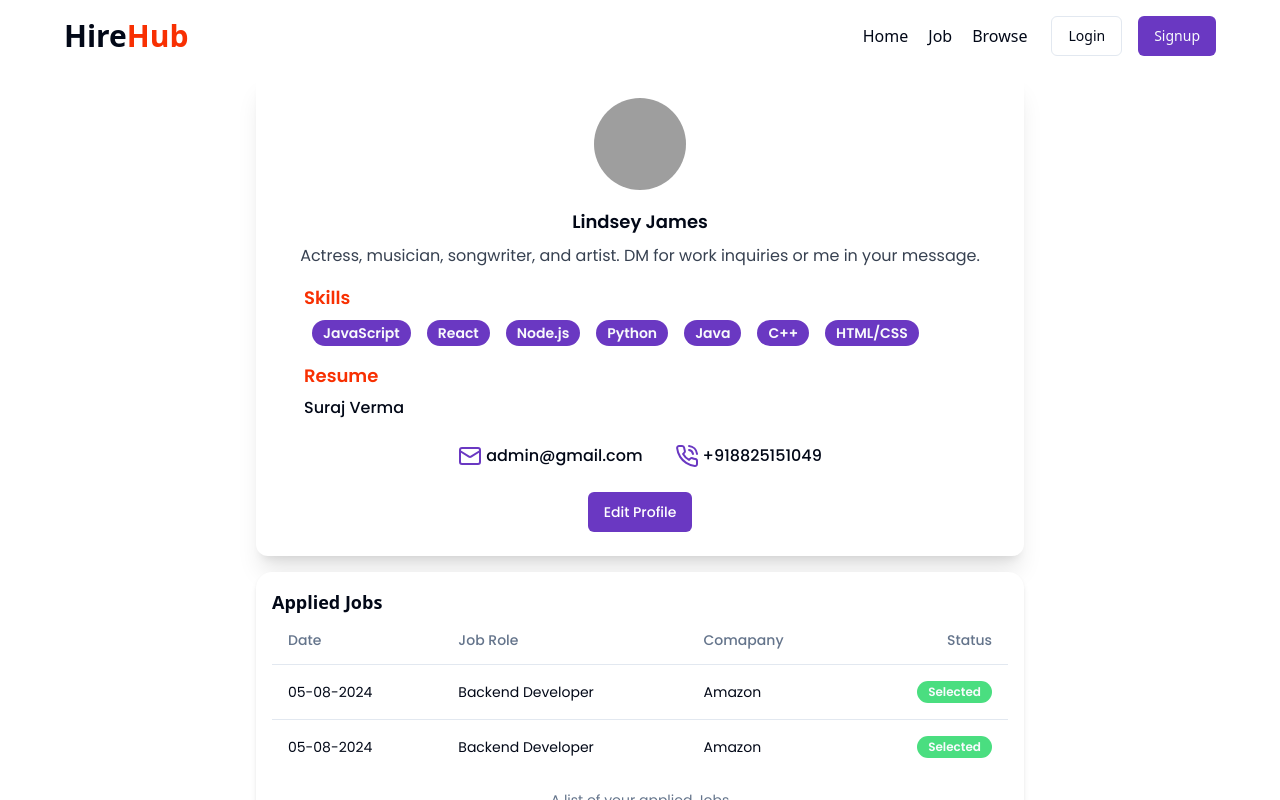
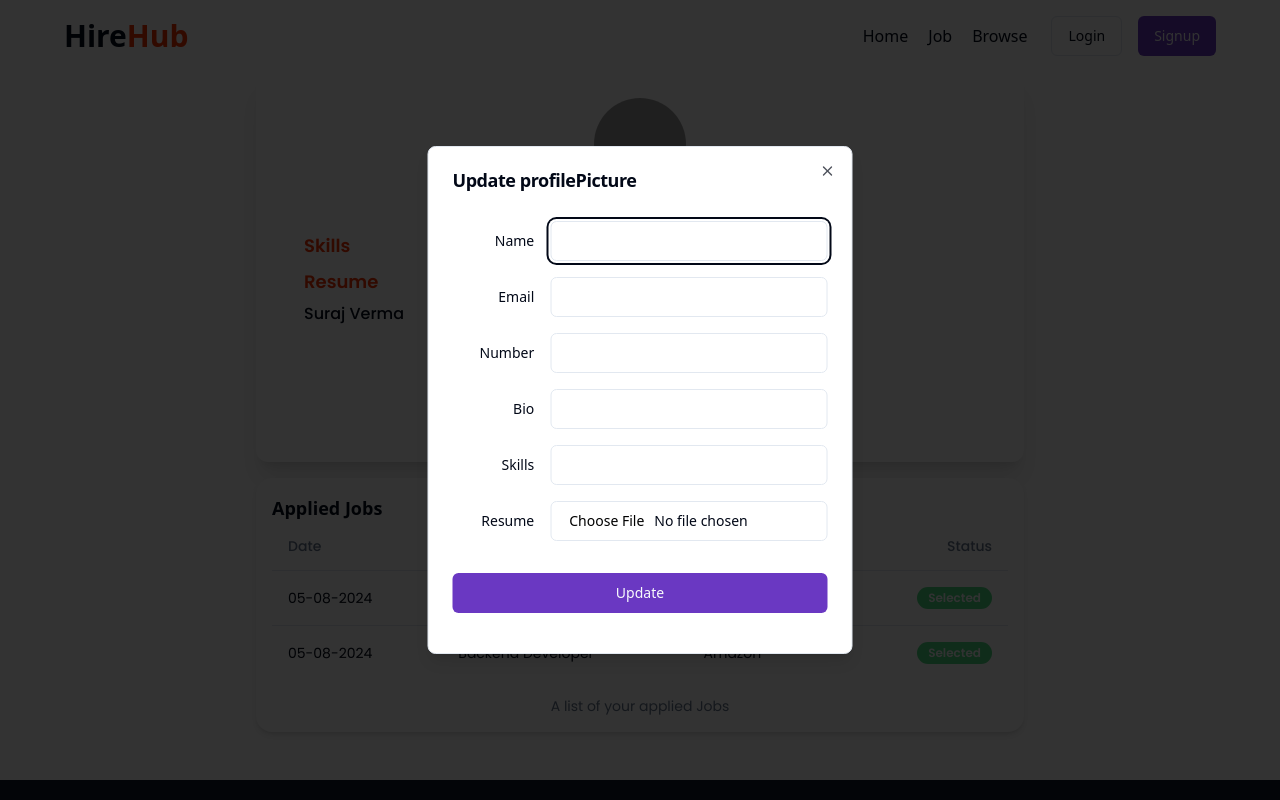
Before and after one commit to Himanshu8825/Job-Portal, a React (Vite) app in the folder frontend/: page /profile in a window 1280 px wide. Both pictures are taken after a click on the button "Edit Profile". Shown: the top 800 px of the page. Built offline with nearby package versions, Linux system fonts and the light colour scheme; grey boxes are pictures that could not be loaded.

Commit message:
Integration Part 1

```diff
--- a/frontend/package.json
+++ b/frontend/package.json
@@ -11,6 +11,7 @@
   },
   "dependencies": {
     "@radix-ui/react-avatar": "^1.1.0",
+    "@radix-ui/react-dialog": "^1.1.1",
     "@radix-ui/react-label": "^2.1.0",
     "@radix-ui/react-popover": "^1.1.1",
     "@radix-ui/react-radio-group": "^1.2.0",
--- a/frontend/src/Index.js
+++ b/frontend/src/Index.js
@@ -14,6 +14,7 @@
 import Browse from './pages/Browse';
 import DetailsPage from './pages/DetailsPage';
 import Jobs from './pages/Jobs';
+import UpdateProfileDilouge from './components/UpdateProfileDilouge';
 
 export {
   AppliedJobs,
@@ -32,4 +33,5 @@
   Navbar,
   Profile,
   Signup,
+  UpdateProfileDilouge,
 };
--- a/frontend/src/components/Profile/Profile.jsx
+++ b/frontend/src/components/Profile/Profile.jsx
@@ -1,22 +1,20 @@
-import { AppliedJobs } from '@/Index';
+import { AppliedJobs, UpdateProfileDilouge } from '@/Index';
 import { Mail, PhoneCall } from 'lucide-react';
+import { useState } from 'react';
+import { useSelector } from 'react-redux';
 import { Avatar, AvatarImage } from '../ui/avatar';
 import { Badge } from '../ui/badge';
 import { Button } from '../ui/button';
 import { Label } from '../ui/label';
 
 const Profile = () => {
-  const skills = [
-    'JavaScript',
-    'React',
-    'Node.js',
-    'Python',
-    'Java',
-    'C++',
-    'HTML/CSS',
-  ];
+  const isResume = true;
+  const [open, setOpen] = useState(false);
+  const { user } = useSelector((state) => state.auth);
 
-  const isResume = true;
+  const toggle = () => {
+    setOpen((prev) => !prev);
+  };
 
   return (
     <div>
@@ -26,17 +24,14 @@
             <AvatarImage src="https://github.com/shadcn.png" alt="Profile" />
           </Avatar>
 
-          <h2 className="text-lg font-semibold mt-4">Lindsey James</h2>
+          <h2 className="text-lg font-semibold mt-4">{user?.fullName}</h2>
 
-          <p className="text-center text-gray-700 mt-2">
-            Actress, musician, songwriter, and artist. DM for work inquiries or{' '}
-            me in your message.
-          </p>
+          <p className="text-center text-gray-700 mt-2">{user?.profile?.bio}</p>
 
-          <div className='w-full max-w-2xl'>
+          <div className="w-full max-w-2xl">
             <h1 className=" mt-4 text-lg font-bold text-[#F83002] ">Skills</h1>
-            {skills.length !== 0
-              ? skills.map((skill, index) => (
+            {user?.profile?.skills.length !== 0
+              ? user?.profile?.skills.map((skill, index) => (
                   <Badge
                     key={index}
                     className="text-sm m-2 bg-[#6A38C2] hover:bg-[#5b30a6] "
@@ -66,16 +61,19 @@
           <div className="flex items-center gap-8 mt-6">
             <div className="flex justify-center items-center gap-1">
               <Mail className="text-[#6A38C2]" />
-              <span className="font-medium"> admin@gmail.com </span>
+              <span className="font-medium"> {user?.email} </span>
             </div>
             <div className="flex justify-center items-center gap-1">
               <PhoneCall className="text-[#6A38C2]" />
-              <span className=" font-medium ">+918825151049</span>
+              <span className=" font-medium ">+91 {user?.phoneNumber}</span>
             </div>
           </div>
 
           <div className="mt-6 flex space-x-4">
-            <Button className=" bg-[#6A38C2] hover:bg-[#5b30a6]  text-white px-4 py-2 rounded-md ">
+            <Button
+              onClick={toggle}
+              className=" bg-[#6A38C2] hover:bg-[#5b30a6]  text-white px-4 py-2 rounded-md "
+            >
               Edit Profile
             </Button>
           </div>
@@ -85,6 +83,8 @@
         <h1 className=" font-bold text-lg">Applied Jobs</h1>
         <AppliedJobs />
       </div>
+
+      <UpdateProfileDilouge open={open} setOpen={setOpen} />
     </div>
   );
 };
--- /dev/null
+++ b/frontend/src/components/UpdateProfileDilouge.jsx
@@ -0,0 +1,189 @@
+import { USER_API } from '@/assets/constant';
+
+import { setUser } from '@/Redux/Slices/authSlice';
+import axios from 'axios';
+import { Loader2 } from 'lucide-react';
+import { useState } from 'react';
+import { useDispatch, useSelector } from 'react-redux';
+import { toast } from 'sonner';
+import { Button } from './ui/button';
+import {
+  Dialog,
+  DialogContent,
+  DialogFooter,
+  DialogHeader,
+  DialogTitle,
+} from './ui/dialog';
+import { Input } from './ui/input';
+import { Label } from './ui/label';
+
+const UpdateprofileDialog = ({ open, setOpen }) => {
+  const [loading, setLoading] = useState(false);
+  const { user } = useSelector((store) => store.auth);
+
+  const [input, setInput] = useState({
+    fullName: user?.fullName || '',
+    email: user?.email || '',
+    phoneNumber: user?.phoneNumber || '',
+    bio: user?.profile?.bio || '',
+    skills: user?.profile?.skills?.map((skill) => skill) || '',
+    file: user?.profile?.resume || '',
+  });
+
+  const dispatch = useDispatch();
+
+  const changeEventHandler = (e) => {
+    setInput({ ...input, [e.target.name]: e.target.value });
+  };
+
+  const fileChangeHandler = (e) => {
+    const file = e.target.files?.[0];
+    setInput({ ...input, file });
+  };
+
+  const submitHandler = async (e) => {
+    e.preventDefault();
+    const formData = new FormData();
+    formData.append('fullName', input.fullName);
+    formData.append('email', input.email);
+    formData.append('phoneNumber', input.phoneNumber);
+    formData.append('bio', input.bio);
+    formData.append('skills', input.skills);
+    if (input.file) {
+      formData.append('profilePicture', input.file);
+    }
+
+    try {
+      setLoading(true);
+      const res = await axios.post(`${USER_API}/profile/update`, formData, {
+        headers: {
+          'Content-Type': 'multipart/form-data',
+        },
+        withCredentials: true,
+      });
+      if (res.data.success) {
+        dispatch(setUser(res.data.user));
+        toast.success(res.data.message);
+      }
+    } catch (error) {
+      console.log(error);
+      toast.error(error.response?.data?.message || 'Error updating profile');
+    } finally {
+      setLoading(false);
+    }
+    setOpen(false);
+    console.log(input);
+  };
+
+  return (
+    <div>
+      <Dialog open={open}>
+        <DialogContent
+          className="sm:max-w-[425px]"
+          onInteractOutside={() => setOpen(false)}
+        >
+          <DialogHeader>
+            <DialogTitle>Update profilePicture</DialogTitle>
+          </DialogHeader>
+          <form onSubmit={submitHandler}>
+            <div className="grid gap-4 py-4">
+              <div className="grid grid-cols-4 items-center gap-4">
+                <Label htmlFor="name" className="text-right">
+                  Name
+                </Label>
+                <Input
+                  id="name"
+                  name="fullName"
+                  type="text"
+                  value={input.fullName}
+                  onChange={changeEventHandler}
+                  className="col-span-3"
+                />
+              </div>
+              <div className="grid grid-cols-4 items-center gap-4">
+                <Label htmlFor="email" className="text-right">
+                  Email
+                </Label>
+                <Input
+                  id="email"
+                  name="email"
+                  type="email"
+                  value={input.email}
+                  onChange={changeEventHandler}
+                  className="col-span-3"
+                />
+              </div>
+              <div className="grid grid-cols-4 items-center gap-4">
+                <Label htmlFor="number" className="text-right">
+                  Number
+                </Label>
+                <Input
+                  id="number"
+                  name="number"
+                  value={input.phoneNumber}
+                  onChange={changeEventHandler}
+                  className="col-span-3"
+                />
+              </div>
+              <div className="grid grid-cols-4 items-center gap-4">
+                <Label htmlFor="bio" className="text-right">
+                  Bio
+                </Label>
+                <Input
+                  id="bio"
+                  name="bio"
+                  value={input.bio}
+                  onChange={changeEventHandler}
+                  className="col-span-3"
+                />
+              </div>
+              <div className="grid grid-cols-4 items-center gap-4">
+                <Label htmlFor="skills" className="text-right">
+                  Skills
+                </Label>
+                <Input
+                  id="skills"
+                  name="skills"
+                  value={input.skills}
+                  onChange={changeEventHandler}
+                  className="col-span-3"
+                />
+              </div>
+              <div className="grid grid-cols-4 items-center gap-4">
+                <Label htmlFor="file" className="text-right">
+                  Resume
+                </Label>
+                <Input
+                  id="file"
+                  name="profilePicture"
+                  type="file"
+                  accept="application/pdf"
+                  onChange={fileChangeHandler}
+                  className="col-span-3"
+                />
+              </div>
+            </div>
+            <DialogFooter>
+              {loading ? (
+                <Button className="w-full my-4 bg-green-400 hover:bg-green-600">
+                  {' '}
+                  <Loader2 className="mr-2 h-4 w-4 animate-spin  " />{' '}
+                  Please wait{' '}
+                </Button>
+              ) : (
+                <Button
+                  type="submit"
+                  className="w-full my-4 bg-[#6A38C2] hover:bg-[#5b30a6] "
+                >
+                  Update
+                </Button>
+              )}
+            </DialogFooter>
+          </form>
+        </DialogContent>
+      </Dialog>
+    </div>
+  );
+};
+
+export default UpdateprofileDialog;
--- a/frontend/src/components/shared/Navbar.jsx
+++ b/frontend/src/components/shared/Navbar.jsx
@@ -68,10 +68,10 @@
                     </div>
                     <div className="">
                       <h4 className="font-medium text-lg text-center">
-                        Suraj Verma
+                        {user?.fullName}
                       </h4>
                       <p className=" text-sm text-muted-foreground">
-                        Lorem ipsum dolor sit amet.
+                        {user?.profile?.bio}
                       </p>
                     </div>
                   </div>
--- /dev/null
+++ b/frontend/src/components/ui/dialog.jsx
@@ -0,0 +1,94 @@
+import * as React from "react"
+import * as DialogPrimitive from "@radix-ui/react-dialog"
+import { X } from "lucide-react"
+
+import { cn } from "@/lib/utils"
+
+const Dialog = DialogPrimitive.Root
+
+const DialogTrigger = DialogPrimitive.Trigger
+
+const DialogPortal = DialogPrimitive.Portal
+
+const DialogClose = DialogPrimitive.Close
+
+const DialogOverlay = React.forwardRef(({ className, ...props }, ref) => (
+  <DialogPrimitive.Overlay
+    ref={ref}
+    className={cn(
+      "fixed inset-0 z-50 bg-black/80  data-[state=open]:animate-in data-[state=closed]:animate-out data-[state=closed]:fade-out-0 data-[state=open]:fade-in-0",
+      className
+    )}
+    {...props} />
+))
+DialogOverlay.displayName = DialogPrimitive.Overlay.displayName
+
+const DialogContent = React.forwardRef(({ className, children, ...props }, ref) => (
+  <DialogPortal>
+    <DialogOverlay />
+    <DialogPrimitive.Content
+      ref={ref}
+      className={cn(
+        "fixed left-[50%] top-[50%] z-50 grid w-full max-w-lg translate-x-[-50%] translate-y-[-50%] gap-4 border bg-background p-6 shadow-lg duration-200 data-[state=open]:animate-in data-[state=closed]:animate-out data-[state=closed]:fade-out-0 data-[state=open]:fade-in-0 data-[state=closed]:zoom-out-95 data-[state=open]:zoom-in-95 data-[state=closed]:slide-out-to-left-1/2 data-[state=closed]:slide-out-to-top-[48%] data-[state=open]:slide-in-from-left-1/2 data-[state=open]:slide-in-from-top-[48%] sm:rounded-lg",
+        className
+      )}
+      {...props}>
+      {children}
+      <DialogPrimitive.Close
+        className="absolute right-4 top-4 rounded-sm opacity-70 ring-offset-background transition-opacity hover:opacity-100 focus:outline-none focus:ring-2 focus:ring-ring focus:ring-offset-2 disabled:pointer-events-none data-[state=open]:bg-accent data-[state=open]:text-muted-foreground">
+        <X className="h-4 w-4" />
+        <span className="sr-only">Close</span>
+      </DialogPrimitive.Close>
+    </DialogPrimitive.Content>
+  </DialogPortal>
+))
+DialogContent.displayName = DialogPrimitive.Content.displayName
+
+const DialogHeader = ({
+  className,
+  ...props
+}) => (
+  <div
+    className={cn("flex flex-col space-y-1.5 text-center sm:text-left", className)}
+    {...props} />
+)
+DialogHeader.displayName = "DialogHeader"
+
+const DialogFooter = ({
+  className,
+  ...props
+}) => (
+  <div
+    className={cn("flex flex-col-reverse sm:flex-row sm:justify-end sm:space-x-2", className)}
+    {...props} />
+)
+DialogFooter.displayName = "DialogFooter"
+
+const DialogTitle = React.forwardRef(({ className, ...props }, ref) => (
+  <DialogPrimitive.Title
+    ref={ref}
+    className={cn("text-lg font-semibold leading-none tracking-tight", className)}
+    {...props} />
+))
+DialogTitle.displayName = DialogPrimitive.Title.displayName
+
+const DialogDescription = React.forwardRef(({ className, ...props }, ref) => (
+  <DialogPrimitive.Description
+    ref={ref}
+    className={cn("text-sm text-muted-foreground", className)}
+    {...props} />
+))
+DialogDescription.displayName = DialogPrimitive.Description.displayName
+
+export {
+  Dialog,
+  DialogPortal,
+  DialogOverlay,
+  DialogClose,
+  DialogTrigger,
+  DialogContent,
+  DialogHeader,
+  DialogFooter,
+  DialogTitle,
+  DialogDescription,
+}
```
Also changed, not shown: 1 other file (tests, documents, lock files or other folders).
